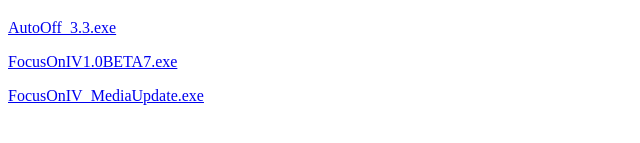
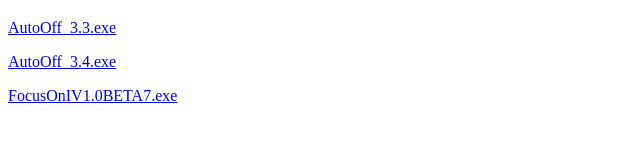
Before and after one commit to pintosoft/pintosoft.github.io, a plain HTML site: page index.html in a window 1280 px wide. Shown: the part 227-370 px from the top of the page, without its empty margins (0-640 px from the left). Drawn offline with Linux system fonts and the light colour scheme.

Commit message:
index.html

```diff
--- a/index.html
+++ b/index.html
@@ -7,7 +7,7 @@
 <p><a href="http://www.pintosoft.com/entri/foni/">FocusOn Image Viewer</a></p>
 <h1>Download</h1>
 <p><a href="/autooff/AutoOff_3.3.exe">AutoOff_3.3.exe</a></p>
+<p><a href="/autooff/AutoOff_3.4.exe">AutoOff_3.4.exe</a></p>
 <p><a href="/foni/FocusOnIV1.0BETA7.exe">FocusOnIV1.0BETA7.exe</a></p>
-<p><a href="/foni/FocusOnIV_MediaUpdate.exe">FocusOnIV_MediaUpdate.exe</a></p>
 </body>
 </html>
```
